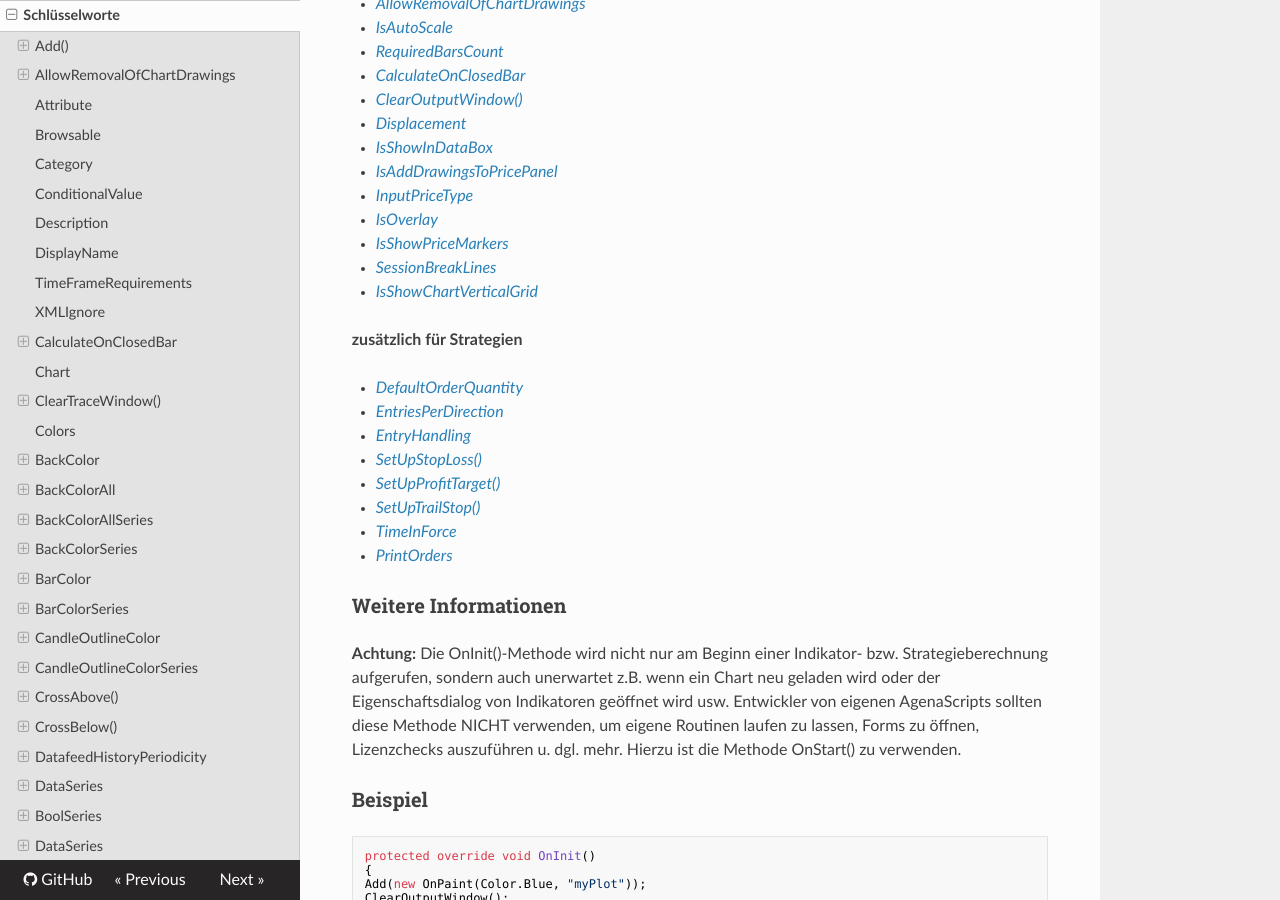
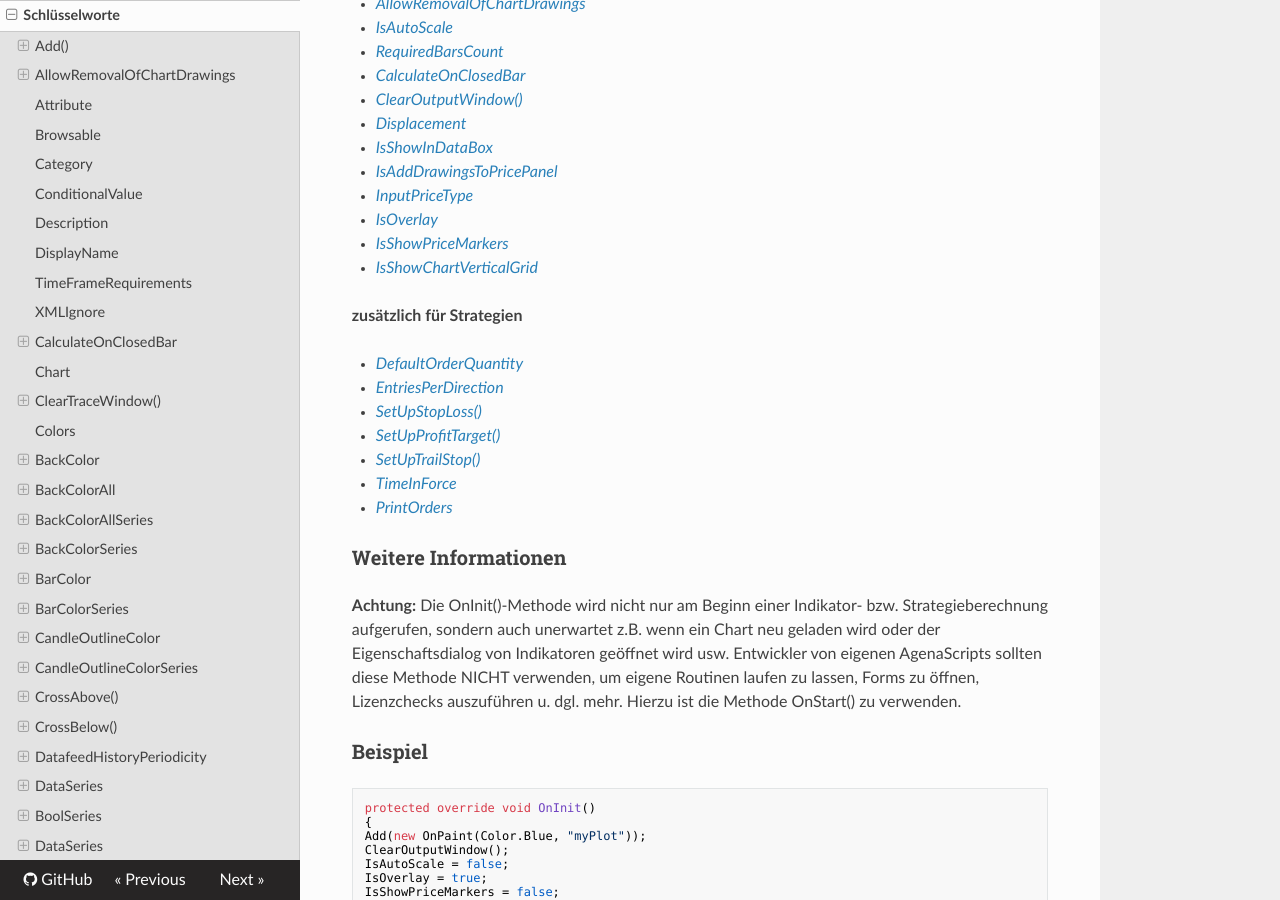
Before and after one commit to AgenaTrader/AgenaScript-documentation-de, an MkDocs documentation site: the page built from sources/schluesselworte.md, in a window 1280 px wide and 900 px high, scrolled down 58765 px. Built offline with MkDocs 1.6.1, drawn with Linux system fonts in a browser that asks for light colours; nearby versions of some CDN libraries; old or Windows-style settings are respelled for this version of MkDocs.

Commit message:
Update schluesselworte.md

```diff
--- a/sources/schluesselworte.md
+++ b/sources/schluesselworte.md
@@ -2173,14 +2173,12 @@ protected override void OnInit()
 -   [*InputPriceType*](#inputpricetype)
 -   [*IsOverlay*](#isoverlay)
 -   [*IsShowPriceMarkers*](#isshowpricemarkers)
--   [*SessionBreakLines*](#sessionbreaklines)
 -   [*IsShowChartVerticalGrid*](#isshowchartverticalgrid)
 
 **zusätzlich für Strategien**
 
 -   [*DefaultOrderQuantity*](#defaultorderquantity)
 -   [*EntriesPerDirection*](#entriesperdirection)
--   [*EntryHandling*](#entryhandling)
 -   [*SetUpStopLoss()*](#setupstoploss)
 -   [*SetUpProfitTarget()*](#setupprofittarget)
 -   [*SetUpTrailStop()*](#setuptrailstop)
```
